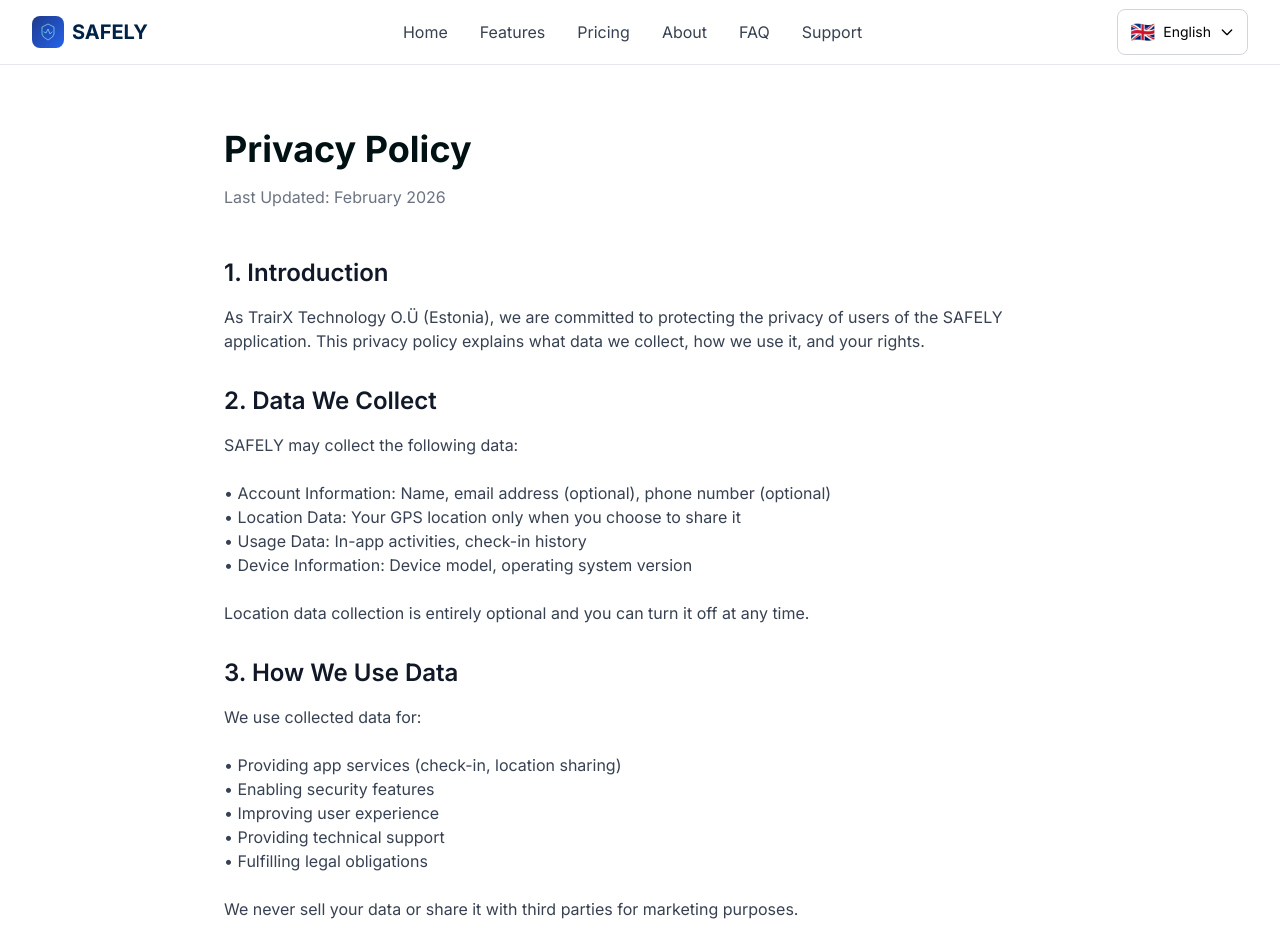
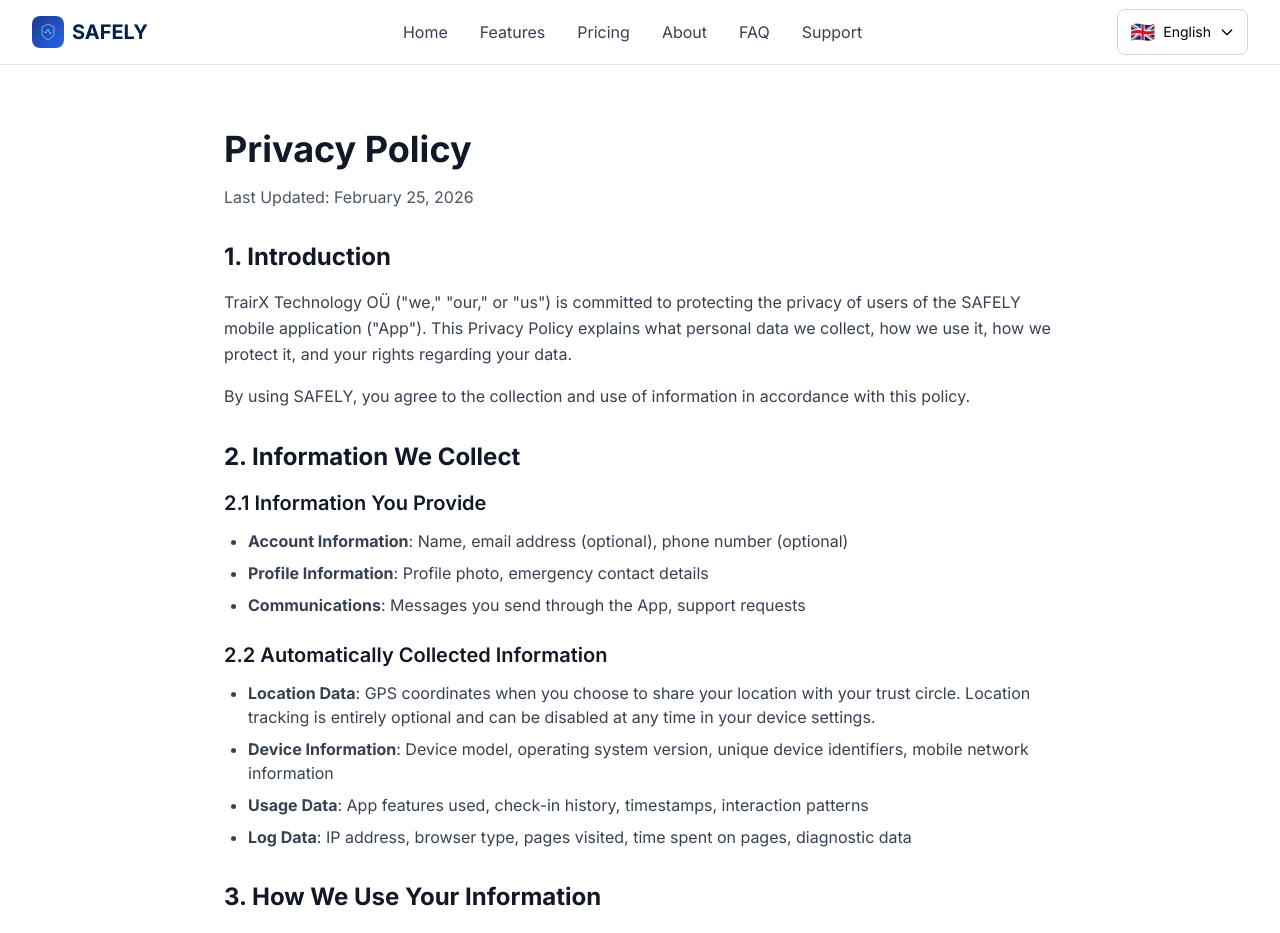
Before and after one commit to Trair-Teknoloji-Yatirimilari/safely-global, a Next.js app: page /privacy in a window 1280 px wide. Shown: the top 933 px of the page. Built offline with nearby package versions, Linux system fonts and the light colour scheme.

Commit message:
feat: Add Apple-compliant Privacy Policy page
- Created comprehensive privacy policy page at /privacy
- Apple App Store requirements fully met
- GDPR and CCPA compliant
- Complete company information included
- Data deletion rights clearly stated
- URL: https://safely-global.com/privacy

```diff
--- a/app/privacy/page.tsx
+++ b/app/privacy/page.tsx
@@ -5,116 +5,184 @@
 export default function PrivacyPage() {
   const { language } = useLanguage();
 
-  const content = {
-    tr: {
-      title: "Gizlilik Politikası",
-      lastUpdated: "Son Güncelleme: Şubat 2026",
-      sections: [
-        {
-          title: "1. Giriş",
-          content: "TrairX Technology O.Ü (Estonya) olarak, SAFELY uygulamasını kullanan kullanıcılarımızın gizliliğini korumayı taahhüt ediyoruz. Bu gizlilik politikası, hangi verileri topladığımızı, nasıl kullandığımızı ve haklarınızı açıklar."
-        },
-        {
-          title: "2. Topladığımız Veriler",
-          content: "SAFELY aşağıdaki verileri toplayabilir:\n\n• Hesap Bilgileri: İsim, e-posta adresi (opsiyonel), telefon numarası (opsiyonel)\n• Konum Verileri: Sadece siz paylaşmayı seçtiğinizde GPS konumunuz\n• Kullanım Verileri: Uygulama içi aktiviteler, check-in geçmişi\n• Cihaz Bilgileri: Cihaz modeli, işletim sistemi versiyonu\n\nKonum verisi toplama tamamen opsiyoneldir ve istediğiniz zaman kapatabilirsiniz."
-        },
-        {
-          title: "3. Verileri Nasıl Kullanırız",
-          content: "Topladığımız verileri şu amaçlarla kullanırız:\n\n• Uygulama hizmetlerini sağlamak (check-in, konum paylaşımı)\n• Güvenlik özelliklerini etkinleştirmek\n• Kullanıcı deneyimini iyileştirmek\n• Teknik destek sağlamak\n• Yasal yükümlülükleri yerine getirmek\n\nVerilerinizi asla pazarlama amacıyla satmayız veya üçüncü taraflarla paylaşmayız."
-        },
-        {
-          title: "4. Veri Paylaşımı",
-          content: "Verileriniz yalnızca şu durumlarda paylaşılır:\n\n• Sizin açık izninizle (örn. güven çemberinizdeki kişilerle konum paylaşımı)\n• Hizmet sağlayıcılarımızla (sunucu hosting, analitik) - sadece gerekli olduğu kadar\n• Yasal zorunluluklar gereği (mahkeme kararı, yasal süreçler)\n\nÜçüncü taraf hizmet sağlayıcılarımız verilerinizi korumak için sözleşmesel olarak yükümlüdür."
-        },
-        {
-          title: "5. Veri Saklama",
-          content: "Verilerinizi yalnızca gerekli olduğu süre boyunca saklarız:\n\n• Hesap verileri: Hesabınızı silene kadar\n• Konum geçmişi: 90 gün\n• Check-in geçmişi: 1 yıl\n\nHesabınızı sildiğinizde, tüm kişisel verileriniz 30 gün içinde sistemlerimizden kalıcı olarak silinir."
-        },
-        {
-          title: "6. Güvenlik",
-          content: "Verilerinizi korumak için endüstri standardı güvenlik önlemleri kullanırız:\n\n• Veri şifreleme (transit ve depolama)\n• Güvenli sunucu altyapısı\n• Düzenli güvenlik denetimleri\n• Erişim kontrolü ve kimlik doğrulama\n\nAncak, internet üzerinden veri iletiminin %100 güvenli olmadığını unutmayın."
-        },
-        {
-          title: "7. Kullanıcı Hakları",
-          content: "GDPR ve ilgili yasalar kapsamında şu haklara sahipsiniz:\n\n• Verilerinize erişim hakkı\n• Verilerin düzeltilmesi hakkı\n• Verilerin silinmesi hakkı (unutulma hakkı)\n• Veri taşınabilirliği hakkı\n• İtiraz etme hakkı\n\nBu haklarınızı kullanmak için info@trairx.com adresine e-posta gönderin."
-        },
-        {
-          title: "8. Çocukların Gizliliği",
-          content: "SAFELY, 13 yaşın altındaki çocuklara yönelik değildir. Bilerek 13 yaşın altındaki çocuklardan veri toplamayız. Eğer bir ebeveyn veya vasi olarak çocuğunuzun bize kişisel bilgi verdiğini fark ederseniz, lütfen bizimle iletişime geçin."
-        },
-        {
-          title: "9. Değişiklikler",
-          content: "Bu gizlilik politikasını zaman zaman güncelleyebiliriz. Önemli değişiklikler olduğunda sizi uygulama içi bildirim veya e-posta ile bilgilendireceğiz. Politikayı düzenli olarak gözden geçirmenizi öneririz."
-        },
-        {
-          title: "10. İletişim",
-          content: "Gizlilik politikamız hakkında sorularınız varsa:\n\nE-posta: info@trairx.com\nŞirket: TrairX Technology O.Ü\nAdres: Estonya"
-        }
-      ]
-    },
-    en: {
-      title: "Privacy Policy",
-      lastUpdated: "Last Updated: February 2026",
-      sections: [
-        {
-          title: "1. Introduction",
-          content: "As TrairX Technology O.Ü (Estonia), we are committed to protecting the privacy of users of the SAFELY application. This privacy policy explains what data we collect, how we use it, and your rights."
-        },
-        {
-          title: "2. Data We Collect",
-          content: "SAFELY may collect the following data:\n\n• Account Information: Name, email address (optional), phone number (optional)\n• Location Data: Your GPS location only when you choose to share it\n• Usage Data: In-app activities, check-in history\n• Device Information: Device model, operating system version\n\nLocation data collection is entirely optional and you can turn it off at any time."
-        },
-        {
-          title: "3. How We Use Data",
-          content: "We use collected data for:\n\n• Providing app services (check-in, location sharing)\n• Enabling security features\n• Improving user experience\n• Providing technical support\n• Fulfilling legal obligations\n\nWe never sell your data or share it with third parties for marketing purposes."
-        },
-        {
-          title: "4. Data Sharing",
-          content: "Your data is only shared in these situations:\n\n• With your explicit consent (e.g., location sharing with your trust circle)\n• With our service providers (server hosting, analytics) - only as necessary\n• When legally required (court order, legal processes)\n\nOur third-party service providers are contractually obligated to protect your data."
-        },
-        {
-          title: "5. Data Retention",
-          content: "We retain your data only as long as necessary:\n\n• Account data: Until you delete your account\n• Location history: 90 days\n• Check-in history: 1 year\n\nWhen you delete your account, all personal data is permanently removed from our systems within 30 days."
-        },
-        {
-          title: "6. Security",
-          content: "We use industry-standard security measures to protect your data:\n\n• Data encryption (in transit and at rest)\n• Secure server infrastructure\n• Regular security audits\n• Access control and authentication\n\nHowever, please note that no data transmission over the internet is 100% secure."
-        },
-        {
-          title: "7. User Rights",
-          content: "Under GDPR and related laws, you have the following rights:\n\n• Right to access your data\n• Right to rectification\n• Right to erasure (right to be forgotten)\n• Right to data portability\n• Right to object\n\nTo exercise these rights, email info@trairx.com."
-        },
-        {
-          title: "8. Children's Privacy",
-          content: "SAFELY is not intended for children under 13. We do not knowingly collect data from children under 13. If you are a parent or guardian and believe your child has provided us with personal information, please contact us."
-        },
-        {
-          title: "9. Changes",
-          content: "We may update this privacy policy from time to time. We will notify you of significant changes via in-app notification or email. We recommend reviewing the policy regularly."
-        },
-        {
-          title: "10. Contact",
-          content: "If you have questions about our privacy policy:\n\nEmail: info@trairx.com\nCompany: TrairX Technology O.Ü\nAddress: Estonia"
-        }
-      ]
-    }
-  };
-
-  const data = content[language];
-
   return (
     <div className="min-h-screen bg-white py-16">
       <div className="max-w-4xl mx-auto px-4 sm:px-6 lg:px-8">
-        <h1 className="text-4xl font-bold text-primary-900 mb-4">{data.title}</h1>
-        <p className="text-gray-500 mb-12">{data.lastUpdated}</p>
+        <div className="prose prose-lg max-w-none">
+          <h1 className="text-4xl font-bold text-gray-900 mb-4">Privacy Policy</h1>
+          <p className="text-gray-600 mb-8">Last Updated: February 25, 2026</p>
 
-        <div className="prose prose-lg max-w-none">
-          {data.sections.map((section, index) => (
-            <div key={index} className="mb-8">
-              <h2 className="text-2xl font-semibold text-gray-900 mb-4">{section.title}</h2>
-              <p className="text-gray-700 whitespace-pre-line">{section.content}</p>
+          <section className="mb-8">
+            <h2 className="text-2xl font-bold text-gray-900 mb-4">1. Introduction</h2>
+            <p className="text-gray-700 leading-relaxed">
+              TrairX Technology OÜ ("we," "our," or "us") is committed to protecting the privacy of users of the SAFELY mobile application ("App"). This Privacy Policy explains what personal data we collect, how we use it, how we protect it, and your rights regarding your data.
+            </p>
+            <p className="text-gray-700 leading-relaxed mt-4">
+              By using SAFELY, you agree to the collection and use of information in accordance with this policy.
+            </p>
+          </section>
+
+          <section className="mb-8">
+            <h2 className="text-2xl font-bold text-gray-900 mb-4">2. Information We Collect</h2>
+
+            <h3 className="text-xl font-semibold text-gray-900 mb-3">2.1 Information You Provide</h3>
+            <ul className="list-disc pl-6 text-gray-700 space-y-2">
+              <li><strong>Account Information</strong>: Name, email address (optional), phone number (optional)</li>
+              <li><strong>Profile Information</strong>: Profile photo, emergency contact details</li>
+              <li><strong>Communications</strong>: Messages you send through the App, support requests</li>
+            </ul>
+
+            <h3 className="text-xl font-semibold text-gray-900 mb-3 mt-6">2.2 Automatically Collected Information</h3>
+            <ul className="list-disc pl-6 text-gray-700 space-y-2">
+              <li><strong>Location Data</strong>: GPS coordinates when you choose to share your location with your trust circle. Location tracking is entirely optional and can be disabled at any time in your device settings.</li>
+              <li><strong>Device Information</strong>: Device model, operating system version, unique device identifiers, mobile network information</li>
+              <li><strong>Usage Data</strong>: App features used, check-in history, timestamps, interaction patterns</li>
+              <li><strong>Log Data</strong>: IP address, browser type, pages visited, time spent on pages, diagnostic data</li>
+            </ul>
+          </section>
+
+          <section className="mb-8">
+            <h2 className="text-2xl font-bold text-gray-900 mb-4">3. How We Use Your Information</h2>
+            <p className="text-gray-700 leading-relaxed mb-4">We use collected information for the following purposes:</p>
+            <ul className="list-disc pl-6 text-gray-700 space-y-2">
+              <li><strong>Service Delivery</strong>: To provide core app functionality including check-ins, location sharing, and emergency alerts</li>
+              <li><strong>Safety Features</strong>: To enable you to share your location with trusted contacts and receive safety notifications</li>
+              <li><strong>Communication</strong>: To send you service-related notifications, updates, and respond to your inquiries</li>
+              <li><strong>Improvement</strong>: To analyze usage patterns and improve app performance and user experience</li>
+              <li><strong>Security</strong>: To detect, prevent, and address technical issues, fraud, and security threats</li>
+              <li><strong>Legal Compliance</strong>: To comply with applicable laws, regulations, and legal processes</li>
+            </ul>
+            <p className="text-gray-700 leading-relaxed mt-4 font-semibold">
+              We do not sell, rent, or share your personal data with third parties for their marketing purposes.
+            </p>
+          </section>
+
+          <section className="mb-8">
+            <h2 className="text-2xl font-bold text-gray-900 mb-4">4. Data Sharing and Disclosure</h2>
+
+            <h3 className="text-xl font-semibold text-gray-900 mb-3">4.1 With Your Consent</h3>
+            <ul className="list-disc pl-6 text-gray-700 space-y-2">
+              <li><strong>Trust Circle</strong>: Your location and status are shared only with contacts you explicitly add to your trust circle</li>
+              <li><strong>Emergency Contacts</strong>: Information shared when you trigger an emergency alert</li>
+            </ul>
+
+            <h3 className="text-xl font-semibold text-gray-900 mb-3 mt-6">4.2 Service Providers</h3>
+            <p className="text-gray-700 leading-relaxed mb-3">We may share your information with third-party service providers who perform services on our behalf:</p>
+            <ul className="list-disc pl-6 text-gray-700 space-y-2">
+              <li><strong>Cloud Hosting</strong>: AWS (Amazon Web Services) for secure data storage</li>
+              <li><strong>Push Notifications</strong>: Apple Push Notification Service (APNs) for iOS notifications</li>
+              <li><strong>Analytics</strong>: Anonymous usage analytics to improve app performance</li>
+            </ul>
+            <p className="text-gray-700 leading-relaxed mt-3">
+              These service providers are contractually obligated to protect your data and use it only for the purposes we specify.
+            </p>
+          </section>
+
+          <section className="mb-8">
+            <h2 className="text-2xl font-bold text-gray-900 mb-4">5. Data Retention</h2>
+            <p className="text-gray-700 leading-relaxed mb-4">We retain your personal data only as long as necessary:</p>
+            <ul className="list-disc pl-6 text-gray-700 space-y-2">
+              <li><strong>Account Data</strong>: Until you delete your account</li>
+              <li><strong>Location History</strong>: 90 days from collection</li>
+              <li><strong>Check-in History</strong>: 1 year from creation</li>
+              <li><strong>Support Communications</strong>: 2 years from last contact</li>
+            </ul>
+            <p className="text-gray-700 leading-relaxed mt-4">
+              When you delete your account, all personal data is permanently removed from our active systems within 30 days. Backup copies are deleted within 90 days.
+            </p>
+          </section>
+
+          <section className="mb-8">
+            <h2 className="text-2xl font-bold text-gray-900 mb-4">6. Data Security</h2>
+            <p className="text-gray-700 leading-relaxed mb-4">We implement industry-standard security measures to protect your data:</p>
+            <ul className="list-disc pl-6 text-gray-700 space-y-2">
+              <li><strong>Encryption</strong>: All data is encrypted in transit (TLS/SSL) and at rest (AES-256)</li>
+              <li><strong>Secure Infrastructure</strong>: Data stored on secure servers with restricted access</li>
+              <li><strong>Access Controls</strong>: Role-based access controls and authentication</li>
+              <li><strong>Regular Audits</strong>: Periodic security assessments and vulnerability testing</li>
+              <li><strong>Monitoring</strong>: Continuous monitoring for suspicious activities</li>
+            </ul>
+            <p className="text-gray-700 leading-relaxed mt-4">
+              However, no method of transmission over the internet or electronic storage is 100% secure. While we strive to protect your data, we cannot guarantee absolute security.
+            </p>
+          </section>
+
+          <section className="mb-8">
+            <h2 className="text-2xl font-bold text-gray-900 mb-4">7. Your Rights and Choices</h2>
+
+            <h3 className="text-xl font-semibold text-gray-900 mb-3">7.1 Access and Control</h3>
+            <p className="text-gray-700 leading-relaxed mb-3">You have the right to:</p>
+            <ul className="list-disc pl-6 text-gray-700 space-y-2">
+              <li><strong>Access</strong>: Request a copy of your personal data</li>
+              <li><strong>Rectification</strong>: Correct inaccurate or incomplete data</li>
+              <li><strong>Erasure</strong>: Request deletion of your data ("right to be forgotten")</li>
+              <li><strong>Portability</strong>: Receive your data in a structured, machine-readable format</li>
+              <li><strong>Object</strong>: Object to processing of your data for certain purposes</li>
+              <li><strong>Restrict</strong>: Request restriction of processing in certain circumstances</li>
+            </ul>
+
+            <h3 className="text-xl font-semibold text-gray-900 mb-3 mt-6">7.2 Account Deletion</h3>
+            <p className="text-gray-700 leading-relaxed mb-3">To delete your account and all associated data:</p>
+            <ol className="list-decimal pl-6 text-gray-700 space-y-2">
+              <li>Go to Settings → Account → Delete Account in the App</li>
+              <li>Or email us at <a href="mailto:info@trairx.com" className="text-primary-600 hover:text-primary-700">info@trairx.com</a> with your request</li>
+            </ol>
+          </section>
+
+          <section className="mb-8">
+            <h2 className="text-2xl font-bold text-gray-900 mb-4">8. Children's Privacy</h2>
+            <p className="text-gray-700 leading-relaxed">
+              SAFELY is not intended for children under 13 years of age. We do not knowingly collect personal information from children under 13.
+            </p>
+            <p className="text-gray-700 leading-relaxed mt-4">
+              If you are a parent or guardian and believe your child has provided us with personal information, please contact us immediately at <a href="mailto:info@trairx.com" className="text-primary-600 hover:text-primary-700">info@trairx.com</a>. We will take steps to delete such information from our systems.
+            </p>
+          </section>
+
+          <section className="mb-8">
+            <h2 className="text-2xl font-bold text-gray-900 mb-4">9. International Data Transfers</h2>
+            <p className="text-gray-700 leading-relaxed">
+              Your information may be transferred to and processed in countries other than your country of residence, including Estonia and the European Union. These countries may have different data protection laws.
+            </p>
+            <p className="text-gray-700 leading-relaxed mt-4">
+              We ensure appropriate safeguards are in place to protect your data in accordance with this Privacy Policy and applicable laws.
+            </p>
+          </section>
+
+          <section className="mb-8">
+            <h2 className="text-2xl font-bold text-gray-900 mb-4">10. Changes to This Privacy Policy</h2>
+            <p className="text-gray-700 leading-relaxed">
+              We may update this Privacy Policy from time to time to reflect changes in our practices, technology, legal requirements, or other factors.
+            </p>
+            <p className="text-gray-700 leading-relaxed mt-4">
+              We will notify you of significant changes by in-app notification or email. Your continued use of SAFELY after changes are posted constitutes your acceptance of the updated Privacy Policy.
+            </p>
+          </section>
+
+          <section className="mb-8">
+            <h2 className="text-2xl font-bold text-gray-900 mb-4">11. Contact Us</h2>
+            <p className="text-gray-700 leading-relaxed mb-4">
+              If you have questions, concerns, or requests regarding this Privacy Policy or our data practices, please contact us:
+            </p>
+            <div className="bg-gray-50 p-6 rounded-lg">
+              <p className="text-gray-700"><strong>Email</strong>: <a href="mailto:info@trairx.com" className="text-primary-600 hover:text-primary-700">info@trairx.com</a></p>
+              <p className="text-gray-700 mt-2"><strong>Company</strong>: TrairX Technology OÜ</p>
+              <p className="text-gray-700 mt-2"><strong>Address</strong>: Harju maakond, Tallinn, Kesklinna linnaosa, Viru väljak 2, 10111, Estonia</p>
+              <p className="text-gray-700 mt-2"><strong>Data Protection Officer</strong>: <a href="mailto:info@trairx.com" className="text-primary-600 hover:text-primary-700">info@trairx.com</a></p>
             </div>
-          ))}
+            <p className="text-gray-700 leading-relaxed mt-4">
+              We will respond to your inquiry within 30 days.
+            </p>
+          </section>
+
+          <div className="border-t border-gray-200 pt-8 mt-12">
+            <p className="text-sm text-gray-600 text-center">
+              <strong>Effective Date</strong>: February 25, 2026
+            </p>
+            <p className="text-sm text-gray-600 text-center mt-2">
+              © 2026 TrairX Technology OÜ. All rights reserved.
+            </p>
+          </div>
         </div>
       </div>
     </div>
```
Also changed, not shown: 1 other file (tests, documents, lock files or other folders).
